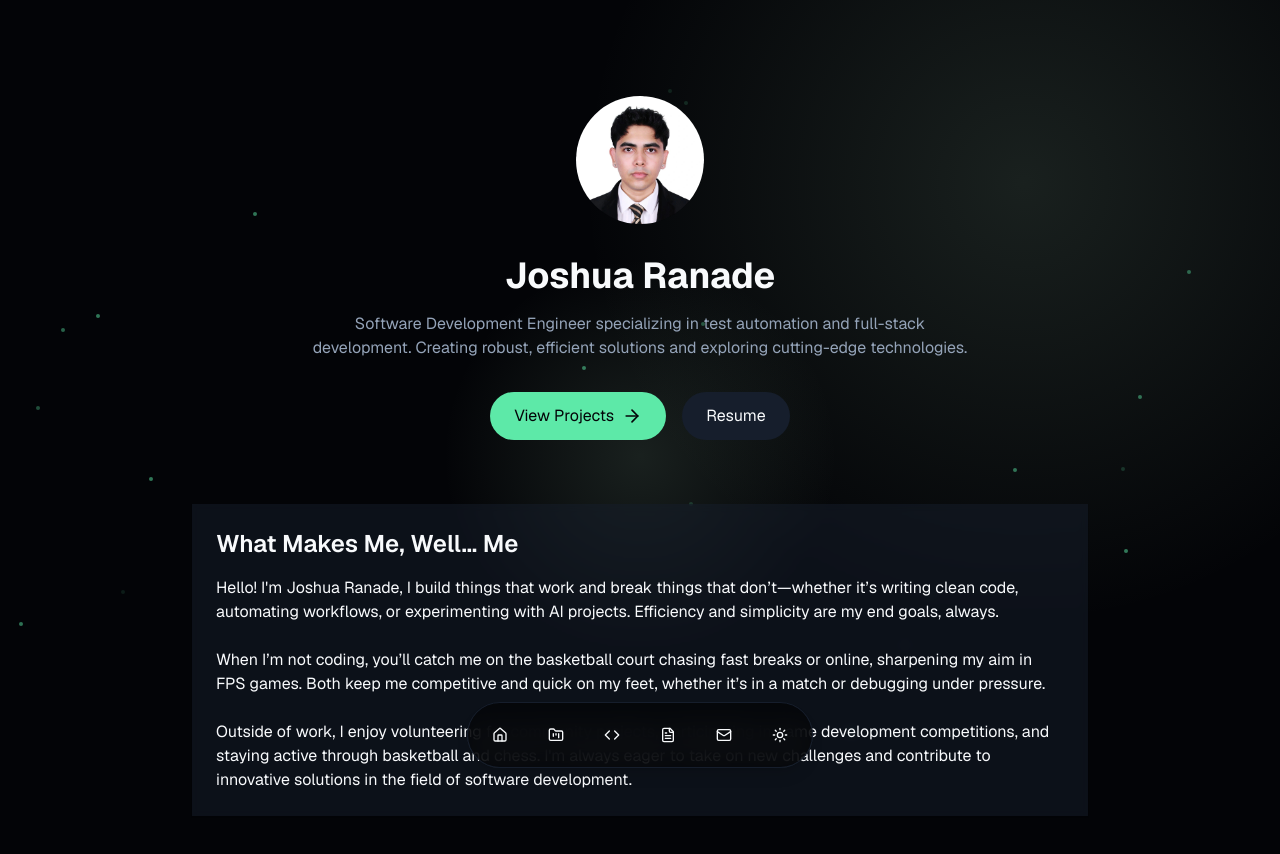
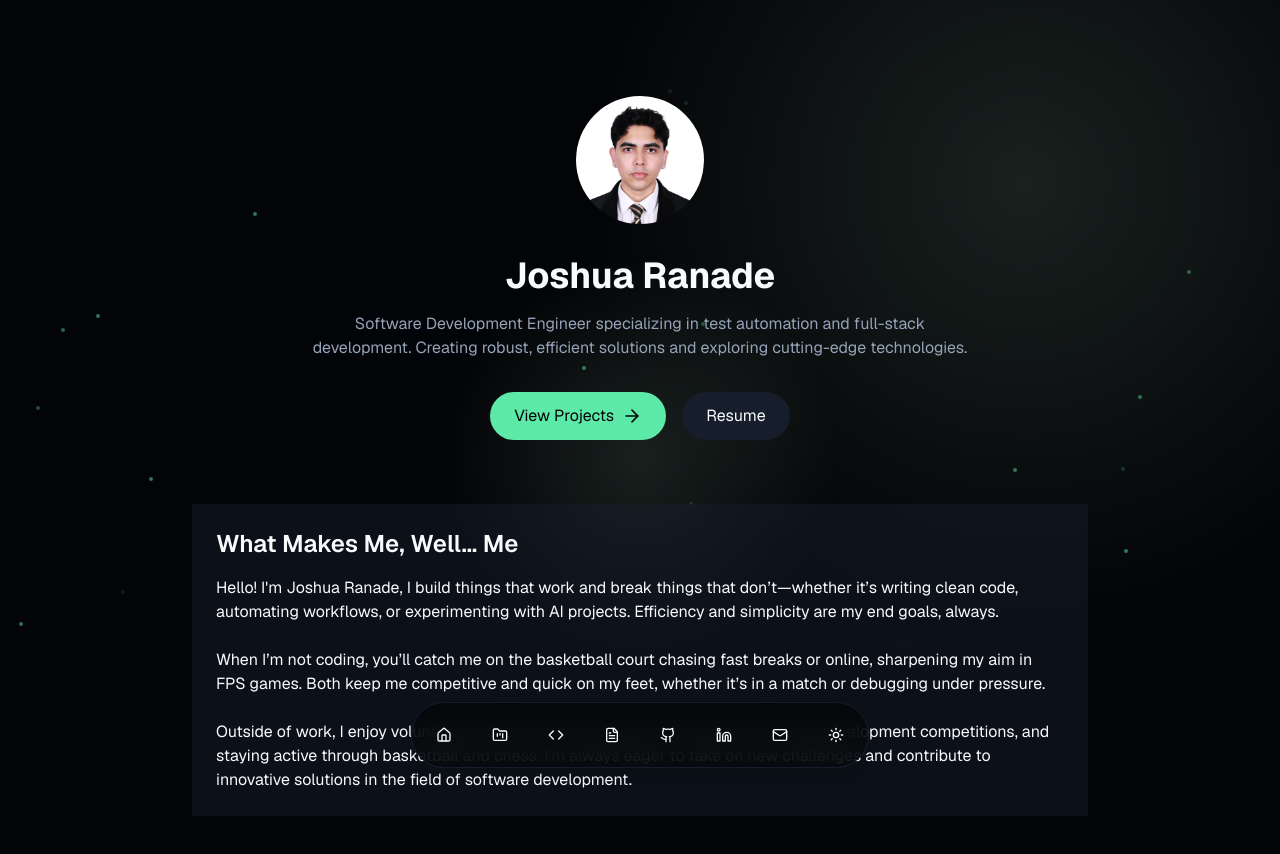
Before and after one commit to jaranade/portfolio, a Next.js app: page / in a window 1280 px wide. Shown: the top 854 px of the page. Built offline with nearby package versions, Linux system fonts and the light colour scheme.

Commit message:
updated dock

```diff
--- a/components/DockHeader.tsx
+++ b/components/DockHeader.tsx
@@ -3,7 +3,7 @@
 import { useState, useEffect } from "react"
 import Link from "next/link"
 import { useTheme } from "next-themes"
-import { Sun, Moon, Home, FolderKanban, Code, FileText, Mail } from "lucide-react"
+import { Sun, Moon, Home, FolderKanban, Code, FileText, Mail, Github, Linkedin } from "lucide-react"
 
 import { cn } from "@/lib/utils"
 import { Button } from "@/components/ui/button"
@@ -27,28 +27,36 @@ const DockHeader = () => {
     { icon: FolderKanban, label: "Projects", href: "/projects" },
     { icon: Code, label: "Skills", href: "/skills" },
     { icon: FileText, label: "Resume", href: "/resume" },
-    { icon: Mail, label: "Contact", href: "mailto:Joshuaranade18@gmail.com" }
+    { icon: Github, label: "GitHub", href: "https://github.com/jaranade", external: true },
+    { icon: Linkedin, label: "LinkedIn", href: "https://www.linkedin.com/in/jaranade/", external: true },
+    { icon: Mail, label: "Email", href: "mailto:Joshuaranade18@gmail.com" }
   ]
 
   return (
     <TooltipProvider delayDuration={0}>
-      <header className="fixed bottom-8 left-1/2 -translate-x-1/2 z-50">
-        <nav className="bg-background/80 backdrop-blur-lg border rounded-full p-2 shadow-lg flex items-center gap-2">
-          {navigationItems.map(({ icon: Icon, label, href }) => (
+      <header className="fixed bottom-4 sm:bottom-8 left-1/2 -translate-x-1/2 z-50 w-[95%] sm:w-auto">
+        <nav className="bg-background/80 backdrop-blur-lg border rounded-full p-1.5 sm:p-2 shadow-lg flex items-center justify-center gap-1 sm:gap-2">
+          {navigationItems.map(({ icon: Icon, label, href, external }) => (
             <Tooltip key={label}>
               <TooltipTrigger asChild>
-                <Link href={href} className="block">
+                <Link
+                  href={href}
+                  className="block"
+                  {...(external ? { target: "_blank", rel: "noopener noreferrer" } : {})}
+                >
                   <Button
                     variant="ghost"
                     size="icon"
-                    className="w-12 h-12 rounded-full hover:bg-muted transition-all data-[state=active]:scale-110 hover:scale-110"
+                    className="w-9 h-9 sm:w-12 sm:h-12 rounded-full hover:bg-muted transition-all data-[state=active]:scale-110 hover:scale-110"
                   >
-                    <Icon className="h-5 w-5" />
+                    <Icon className="h-4 w-4 sm:h-5 sm:w-5" />
                     <span className="sr-only">{label}</span>
                   </Button>
                 </Link>
               </TooltipTrigger>
-              <TooltipContent side="top">{label}</TooltipContent>
+              <TooltipContent side="top" className="hidden sm:block">
+                {label}
+              </TooltipContent>
             </Tooltip>
           ))}
 
@@ -57,18 +65,20 @@ const DockHeader = () => {
               <Button
                 variant="ghost"
                 size="icon"
-                className="w-12 h-12 rounded-full hover:bg-muted transition-all hover:scale-110"
+                className="w-9 h-9 sm:w-12 sm:h-12 rounded-full hover:bg-muted transition-all hover:scale-110"
                 onClick={() => setTheme(theme === "dark" ? "light" : "dark")}
               >
                 {theme === "dark" ? (
-                  <Sun className="h-5 w-5" />
+                  <Sun className="h-4 w-4 sm:h-5 sm:w-5" />
                 ) : (
-                  <Moon className="h-5 w-5" />
+                  <Moon className="h-4 w-4 sm:h-5 sm:w-5" />
                 )}
                 <span className="sr-only">Toggle theme</span>
               </Button>
             </TooltipTrigger>
-            <TooltipContent side="top">Toggle theme</TooltipContent>
+            <TooltipContent side="top" className="hidden sm:block">
+              Toggle theme
+            </TooltipContent>
           </Tooltip>
         </nav>
       </header>
```
